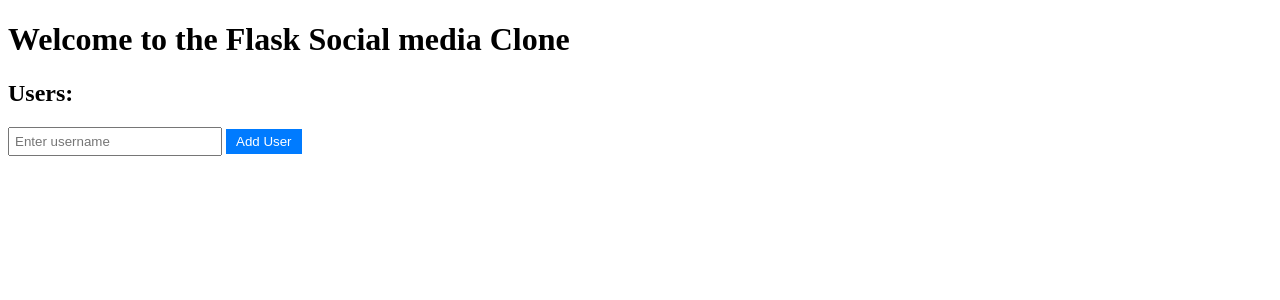
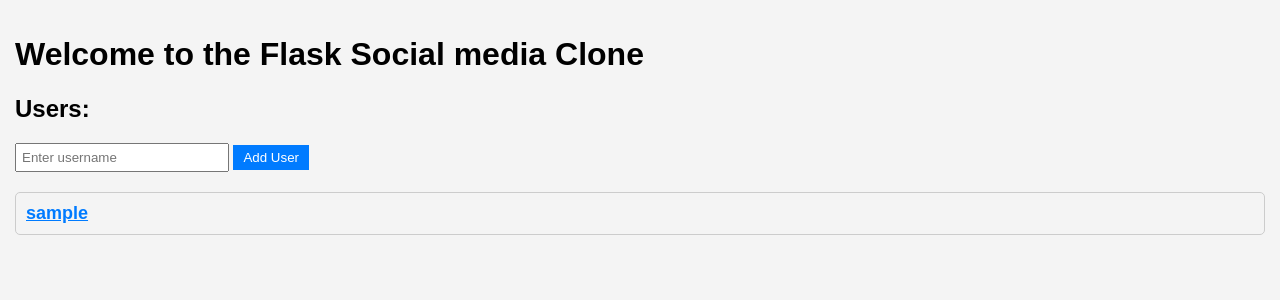
Before and after one commit to sahil-12-gif/flask-social, a Flask app: page / in a window 1280 px wide. Shown: the top 300 px of the page. Run offline with Flask 3, Linux system fonts and the light colour scheme; tables that the repository leaves empty hold one stand-in row (values such as "Sample post").

Commit message:
chnaged the layout and make all them same

```diff
--- a/templates/index.html
+++ b/templates/index.html
@@ -6,6 +6,17 @@
     <title>Home Page</title>
     <style>
         /* Add your CSS styles here */
+        body {
+            font-family: Arial, sans-serif;
+            background-color: #f4f4f4;
+            margin: 0;
+            padding: 15px;
+        }
+        a:-webkit-any-link {
+            color: #007BFF;
+            cursor: pointer;
+            text-decoration: underline;
+        }
         .add-user-form {
             margin-top: 20px;
         }
@@ -20,17 +31,41 @@
             border: none;
             cursor: pointer;
         }
+        .user-list {
+            margin-top: 20px;
+            list-style-type: none;
+            padding: 0;
+        }
+        .user-item {
+            margin-bottom: 10px;
+            background-color: #f4f4f4;
+            border: 1px solid #ccc;
+            padding: 10px;
+            border-radius: 5px;
+        }
+        .user-item strong {
+            font-size: 18px;
+            color: #007BFF;
+        }
     </style>
 </head>
 <body>
     <h1>Welcome to the Flask Social media Clone</h1>
     <h2>Users:</h2>
 
-
     <!-- Add User Form -->
     <form class="add-user-form" method="POST" action="{{ url_for('create_user') }}">
         <input class="add-user-input" type="text" id="username" name="username" placeholder="Enter username" required>
         <button class="add-user-button" type="submit">Add User</button>
     </form>
+
+    <!-- List of Users -->
+    <ul class="user-list">
+        {% for user in users %}
+            <li class="user-item">
+                <strong><a href="{{ url_for('user_posts', user_id=user.id) }}">{{ user.username }}</a></strong>
+            </li>
+        {% endfor %}
+    </ul>
 </body>
 </html>
--- a/templates/user_posts.html
+++ b/templates/user_posts.html
@@ -10,7 +10,7 @@
             font-family: Arial, sans-serif;
             background-color: #f4f4f4;
             margin: 0;
-            padding: 0;
+            padding: 15px;
         }
         h1 {
             background-color: #007BFF;
```
